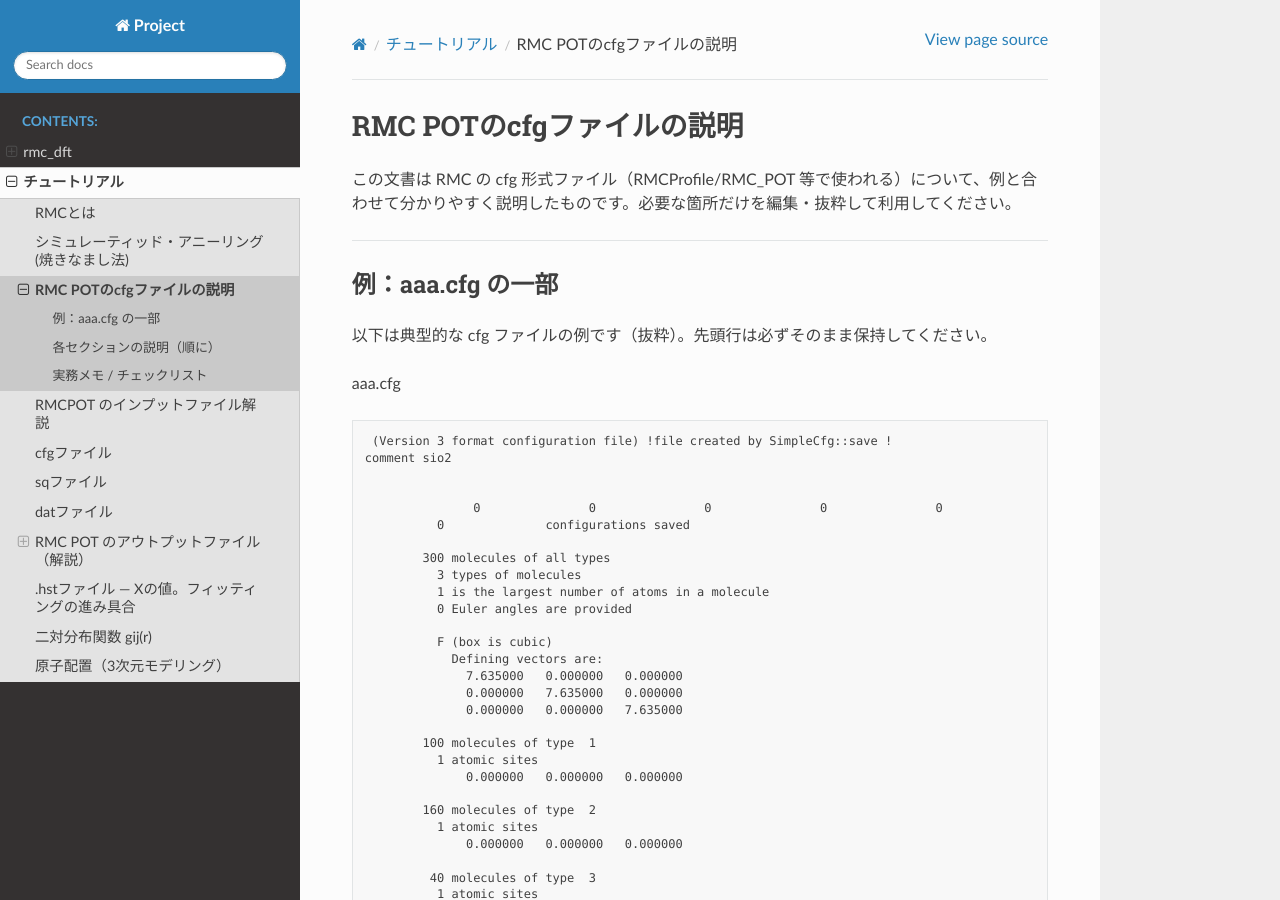
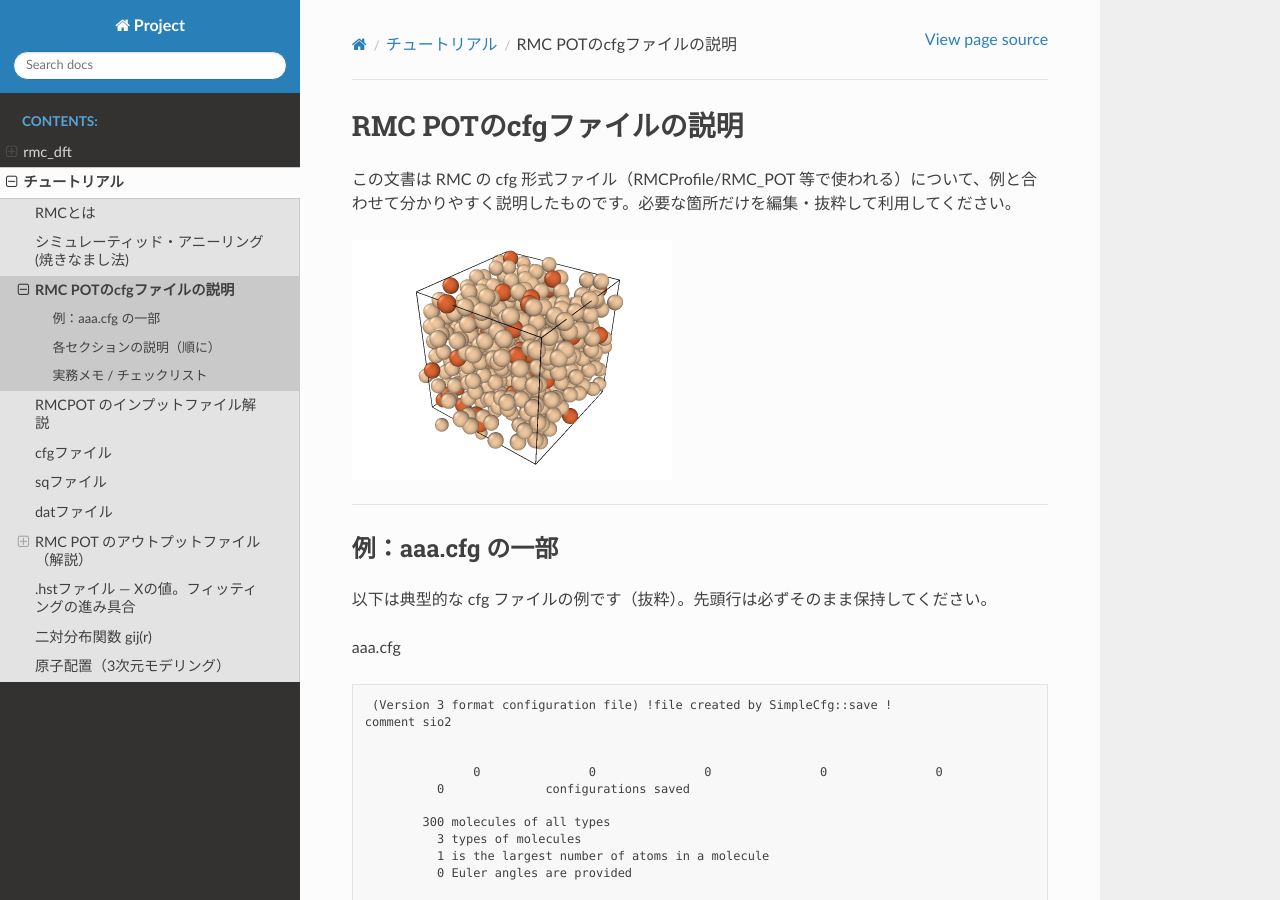
Before and after one commit to ohara-lab-su/rmc_dft, a Sphinx documentation site: the page built from docs/tutorials/rmcpot_cfg_explained.md, in a window 1280 px wide and 900 px high. Built offline with Sphinx 7.4.7 and the Read the Docs theme 3.1.0, drawn with Linux system fonts in a browser that asks for light colours.

Commit message:
Add image to rmcpot_cfg_explained.md
Added an image to enhance the explanation of RMC cfg format.

```diff
--- a/docs/tutorials/rmcpot_cfg_explained.md
+++ b/docs/tutorials/rmcpot_cfg_explained.md
@@ -2,6 +2,8 @@
 
 
 この文書は RMC の cfg 形式ファイル（RMCProfile/RMC_POT 等で使われる）について、例と合わせて分かりやすく説明したものです。必要な箇所だけを編集・抜粋して利用してください。
+
+![](aaa.vasp.png)
 
 ---
 
```
